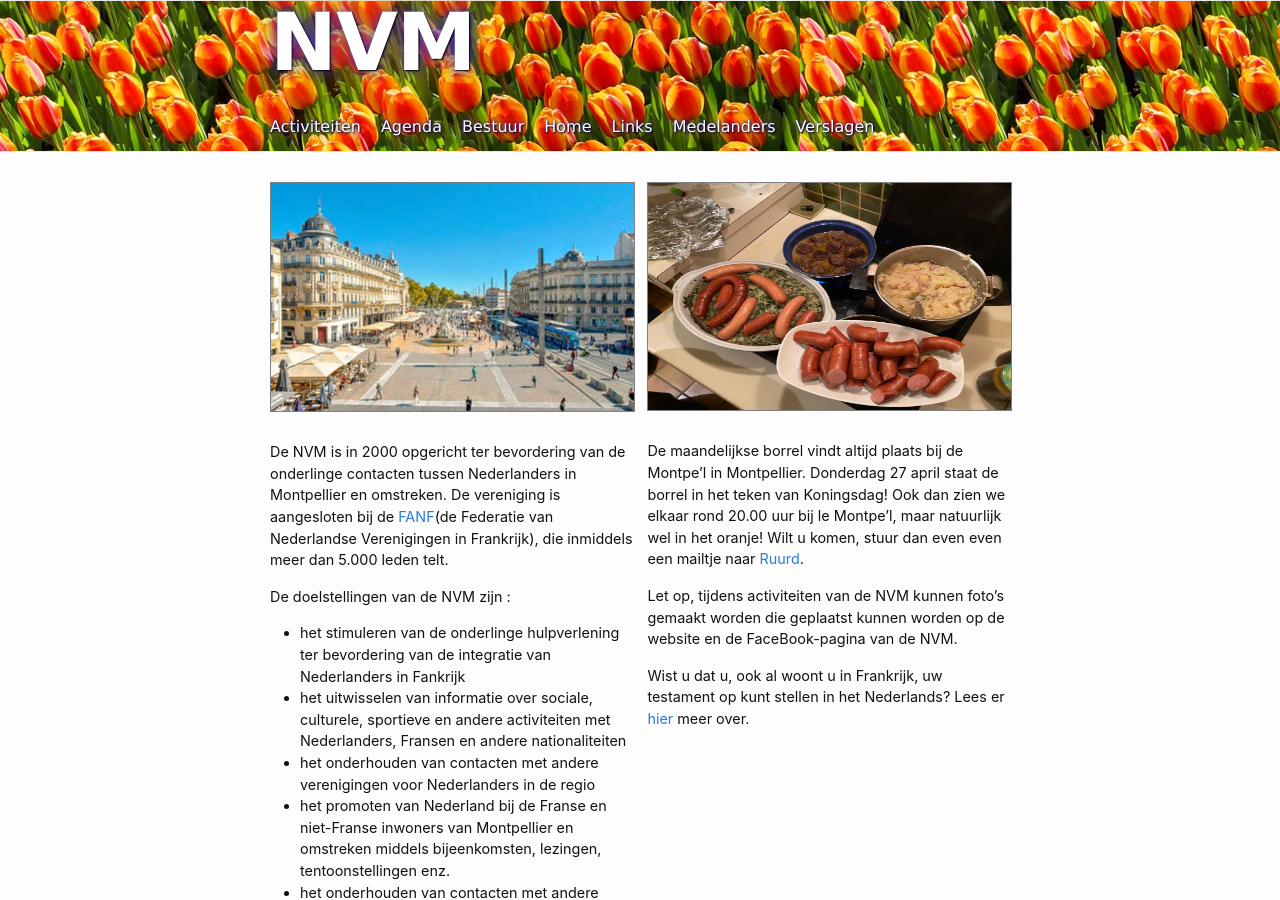
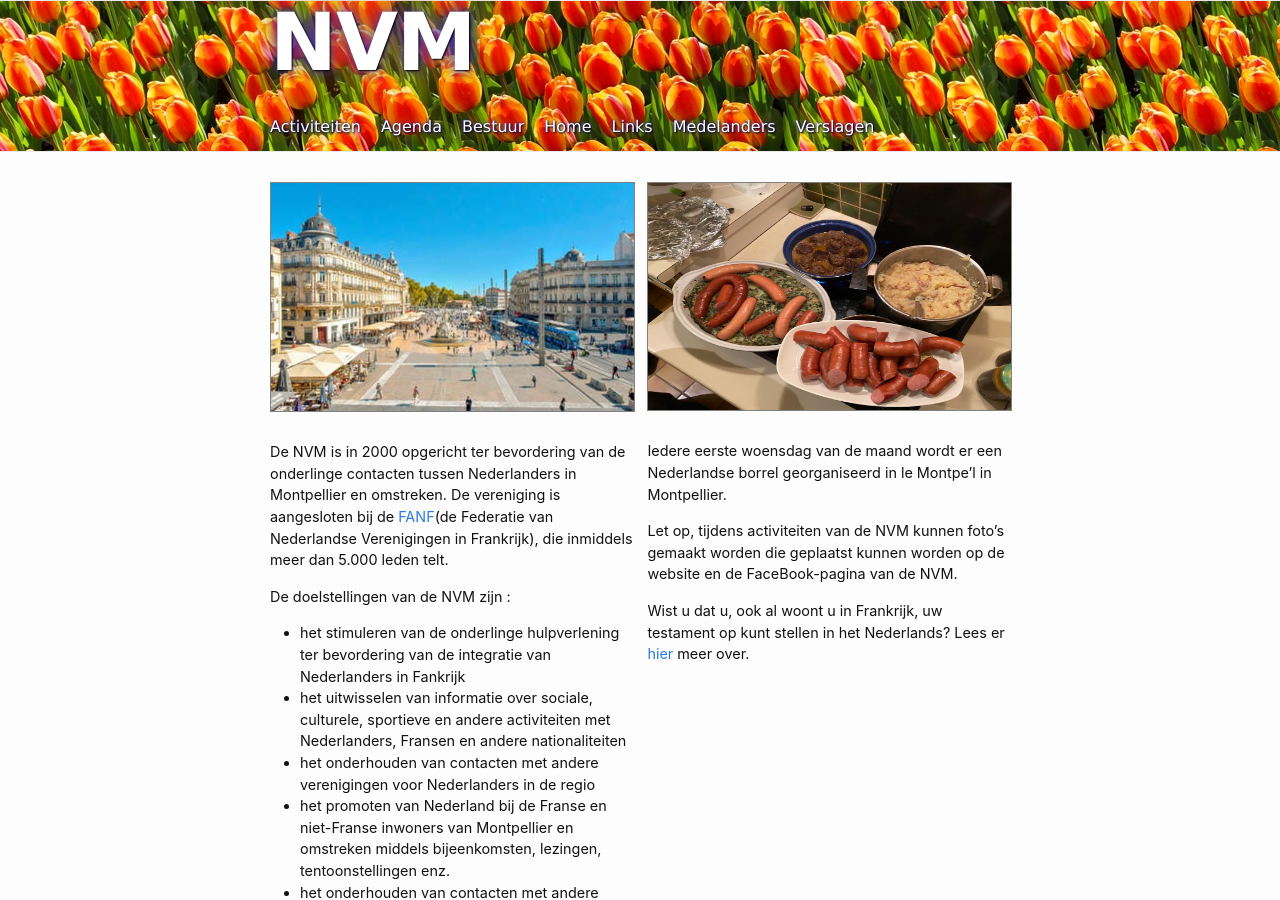
Before and after one commit to nederland34-fr/nederland34-fr.github.io, a Jekyll site: the page built from index.md, in a window 1280 px wide and 900 px high. Built offline with Jekyll 4.4.1, drawn with Linux system fonts in a browser that asks for light colours.

Commit message:
Update index.md

```diff
--- a/index.md
+++ b/index.md
@@ -33,7 +33,7 @@ In ruil hiervoor hebben de donateurs een gereduceerd tarief voor de meeste van o
 
 <img src="/assets/images/stamppotten.jpg" width="100%" height="227">
 
-De maandelijkse borrel vindt altijd plaats bij de Montpe'l in Montpellier. Donderdag 27 april staat de borrel in het teken van Koningsdag! Ook dan zien we elkaar rond 20.00 uur bij le Montpe'l, maar natuurlijk wel in het oranje! Wilt u komen, stuur dan even even een mailtje naar [Ruurd](mailto:ruurd.leveling@gmail.com).
+Iedere eerste woensdag van de maand wordt er een Nederlandse borrel georganiseerd in le Montpe'l in Montpellier.
 
 Let op, tijdens activiteiten van de NVM kunnen foto's gemaakt worden die geplaatst kunnen worden op de website en de FaceBook-pagina van de NVM.
 
```
